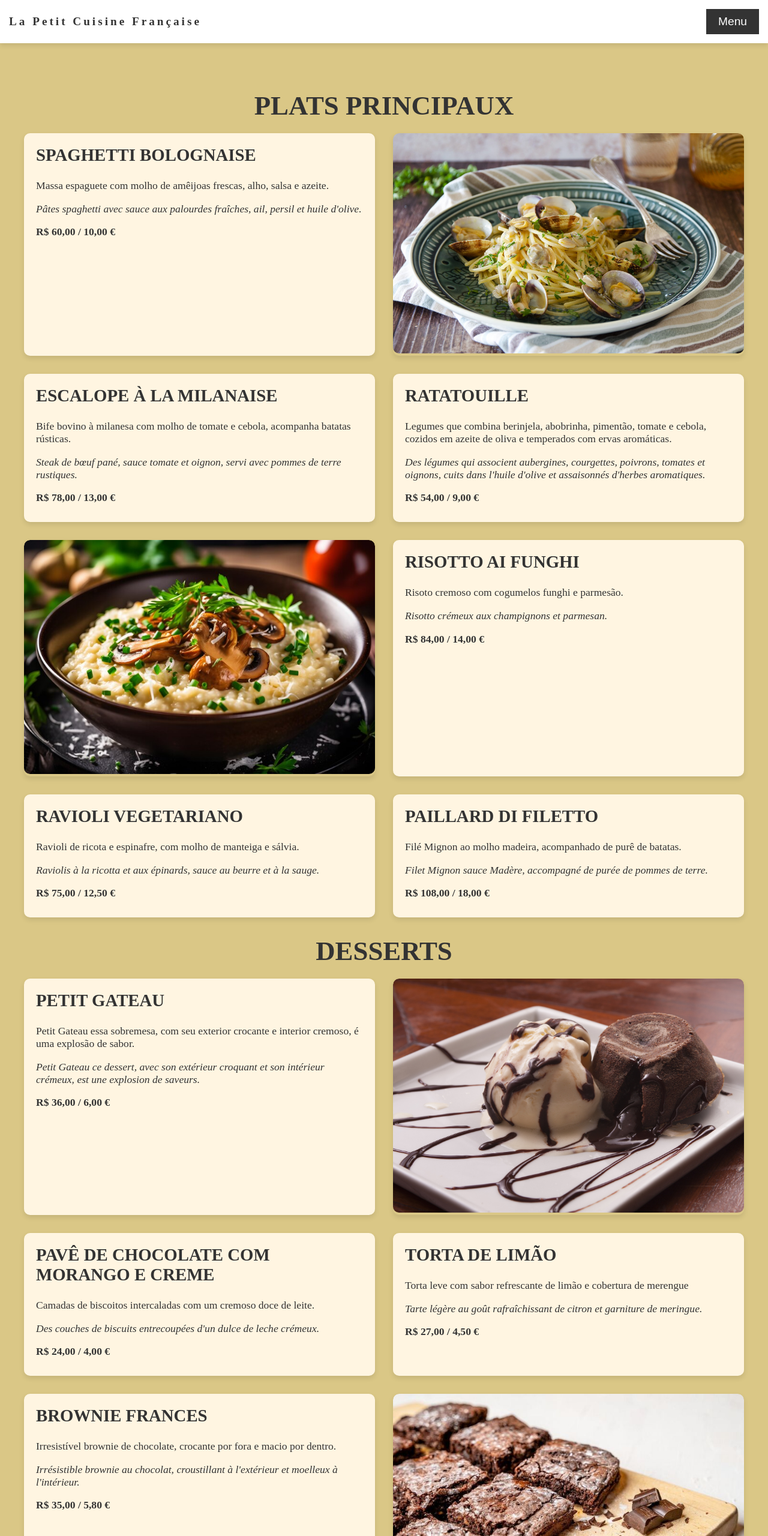
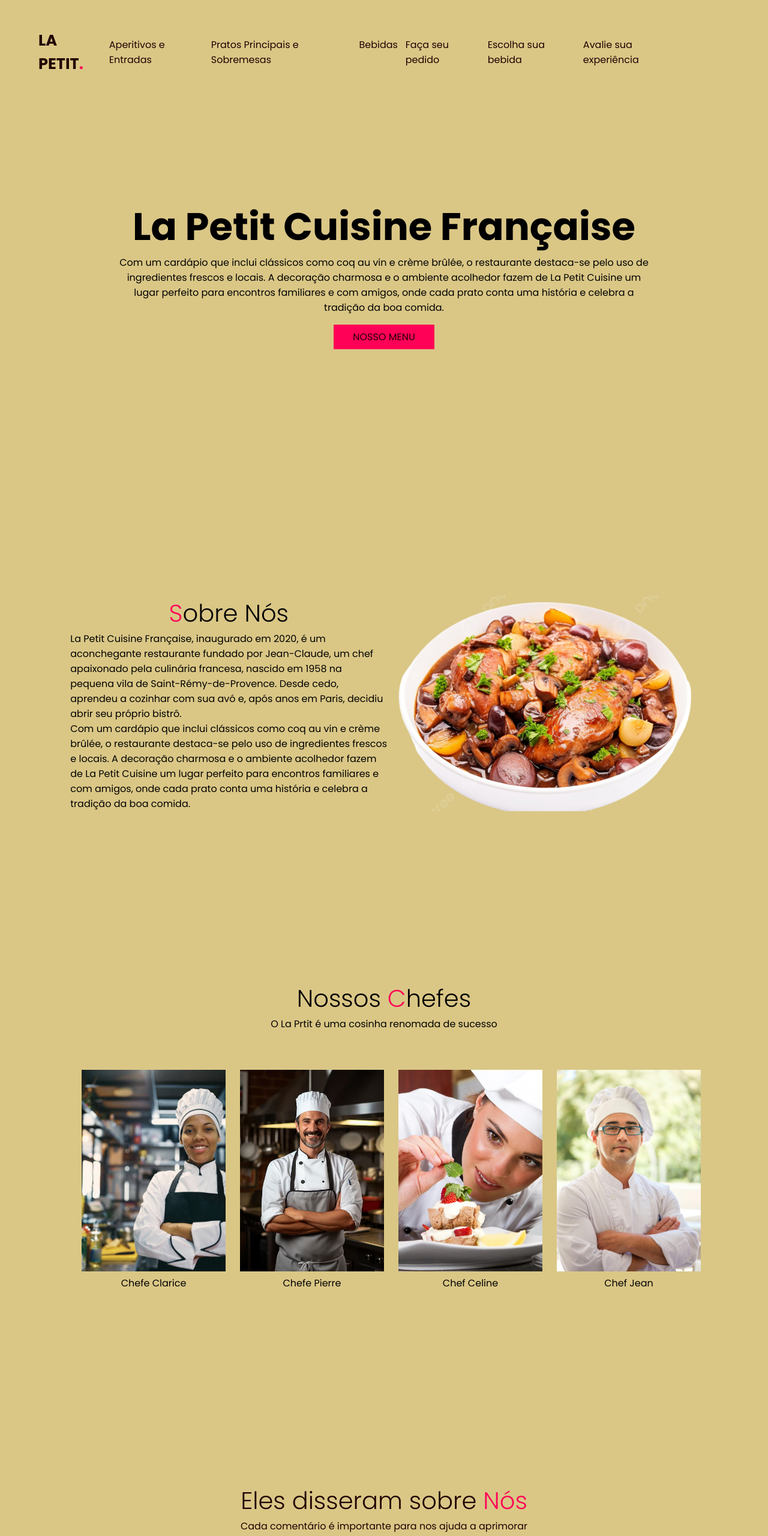
Before and after one commit to GabiSScheidt/Projeto_MenuRestaurante, a plain HTML site: page index.html in a window 1280 px wide. Shown: the top 2560 px of the page at 60% size. Drawn offline with Linux system fonts and the light colour scheme.

Commit message:
novos ajustes

```diff
--- a/index.html
+++ b/index.html
@@ -1,155 +1,181 @@
 <!DOCTYPE html>
 <html lang="pt-BR">
+
 <head>
   <meta charset="UTF-8">
+  <meta http-equiv="X-UA-Compatible" content="IE=edge">
   <meta name="viewport" content="width=device-width, initial-scale=1.0">
-    <link rel="stylesheet" href="./CSS/combined.css">
-    <title>Pratos Principais e Sobremesas</title>
+  <link rel="stylesheet" href="./CSS/home.css">
+  <link
+    href="https://fonts.googleapis.com/css2?family=Poppins:ital,wght@0,100;0,200;0,300;0,400;0,500;0,600;0,700;0,800;0,900;1,100;1,200;1,300;1,400;1,600;1,700;1,800;1,900&display=swap"
+    rel="stylesheet">
+  <script src="./script.js" defer></script>
+  <title>Restaurant La Petit</title>
+</head>
 
-</head>
 <body>
+  <header>
+    <h1>LA PETIT<span class="span-text">.</span></h1>
+    <div class="menu-toggle"></div>
+    <nav>
+      <ul>
+        <li class="list-item"> <a href="./aperitivos_entradas.html">Aperitivos e Entradas</a></li>
+        <li class="list-item"> <a href="./pratosPrincipais_ Sobremesas.html">Pratos Principais e Sobremesas</a></li>
+        <li class="list-item"> <a href="./bebidas.html">Bebidas</a></li>
+        <li class="list-item"> <a href="./Seletor_comida.html">Faça seu pedido</a></li>
+        <li class="list-item"> <a href="./Seletor_bebida.html">Escolha sua bebida</a></li>
+        <li class="list-item"> <a href="./formulario_Experiencia.html">Avalie sua experiência</a></li>
 
-    <!-- Cabeçalho -->
-    <div class="w3-top">
-        <div class="bar">
-            <a href="#home">La Petit Cuisine Française</a>
-            <button class="menu-toggle" onclick="toggleMenu()">Menu</button>
-        </div>
-    </div>
-
-    <header>
-        <nav id="menu">
-          <ul>
-            <li class="list-item"><a href="index.html">Home</a></li>
-            <li class="list-item"><a href="aperitivos_entradas.html">Aperitivos e Entradas</a></li>
-            <li class="list-item"><a href="pratosPrincipais_ Sobremesas.html">Pratos Principais e Sobremesas</a></li>
-            <li class="list-item"><a href="bebidas.html">Bebidas</a></li>
-            <li class="list-item"><a href="Seletor_comida.html">Seletor de course</a></li>
-            <li class="list-item"><a href="Seletor_bebida.html">Seletor de bebidas</a></li>
-            <li class="list-item"><a href="formulario_Experiencia.html">Como Foi Experiência</a></li>
     </ul>
     </nav>
   </header>
 
-    <!-- Principal -->
-    <div class="container">
-        <h1>Plats Principaux</h1>
-        <div class="content">
 
-            <!-- Primeiro prato com Imagem -->
-
-            <div class="pratos">
-                <h2>Spaghetti bolognaise</h2>
-                <p>Massa espaguete com molho de amêijoas frescas, alho, salsa e azeite.</p>
-                <p><em>Pâtes spaghetti avec sauce aux palourdes fraîches, ail, persil et huile d'olive.</em></p>
-                <p class="preco">R$ 60,00 / 10,00 €</p>
-            </div>
-            <div class="image">
-                <img src="./img/Spaghetti-alle-vongole.jpeg" alt="Spaghetti alle vongole">
+  <section class="hero">
+    <div class="branding-container">
+      <h2 class="slogan">La Petit Cuisine Française </h2>
+      <p>Com um cardápio que inclui clássicos como coq au vin e crème brûlée, o restaurante destaca-se pelo uso de ingredientes frescos e locais. A decoração charmosa e o ambiente acolhedor fazem de La Petit Cuisine um lugar perfeito para encontros familiares e com amigos, onde cada prato conta uma história e celebra a tradição da boa comida.</p>
+      <a href="./aperitivos_entradas.html" class="btn">Nosso Menu</a>
     </div>
 
-            <!-- Segundo prato -->
-            <div class="pratos">
-                <h2>Escalope à la Milanaise</h2>
-                <p>Bife bovino à milanesa com molho de tomate e cebola, acompanha batatas rústicas.</p>
-                <p><em>
-                    Steak de bœuf pané, sauce tomate et oignon, servi avec pommes de terre rustiques.</em></p>
-                <p class="preco">R$ 78,00 / 13,00 €</p>
+  </section>
+  <main>
+    <section class="about" id="about">
+      <div class="text">
+        <h2> <span class="span-text">S</span>obre Nós</h2>
+        <p>La Petit Cuisine Française, inaugurado em 2020, é um aconchegante restaurante fundado por Jean-Claude, um chef apaixonado pela culinária francesa, nascido em 1958 na pequena vila de Saint-Rémy-de-Provence. Desde cedo, aprendeu a cozinhar com sua avó e, após anos em Paris, decidiu abrir seu próprio bistrô.
+          <br>
+          Com um cardápio que inclui clássicos como coq au vin e crème brûlée, o restaurante destaca-se pelo uso de ingredientes frescos e locais. A decoração charmosa e o ambiente acolhedor fazem de La Petit Cuisine um lugar perfeito para encontros familiares e com amigos, onde cada prato conta uma história e celebra a tradição da boa comida.
+        </p>
       </div>
 
-            <!-- Terceiro prato -->
-            <div class="pratos">
-                <h2>Ratatouille</h2>
-                <p>Legumes que combina berinjela, abobrinha, pimentão, tomate e cebola, cozidos em azeite de oliva e temperados com ervas aromáticas.</p>
-                <p><em>Des légumes qui associent aubergines, courgettes, poivrons, tomates et oignons, cuits dans l'huile d'olive et assaisonnés d'herbes aromatiques.</em></p>
-                <p class="preco">R$ 54,00 / 9,00 €</p>
+      <div class="image-container">
+        <img src="./img/coq-au.png" alt="Ratatui de Frango">
+      </div>
+    </section>
+
+
+
+    <section class="experts" id="experts">
+      <div class="text">
+        <h2>Nossos <span class="span-text">C</span>hefes </h2>
+        <p>O La Prtit é uma cosinha renomada de sucesso </p>
       </div>
 
-            <!-- Quarto prato com Imagem -->
-            <div class="image">
-                <img src="./img/risoto-cremoso-de-cogumelos-com-queijo-parmesao-e-ervas-frescas-generative-ai_862745-845.jpg" alt="Risotto ai funghi">
-            </div>
-            <div class="pratos">
-                <h2>Risotto ai funghi</h2>
-                <p>Risoto cremoso com cogumelos funghi e parmesão.</p>
-                <p><em>
-                    Risotto crémeux aux champignons et parmesan.</em></p>
-                <p class="preco">R$ 84,00 / 14,00 €</p>
+      <div class="expert-content">
+
+        <div class="expert-content-container">
+          <div class="image-container">
+            <img src="./img/Chefe Clarice.jpg" alt="Chefe Clarice">
+
+            <p class="text">
+              Chefe Clarice
+            </p>
           </div>
 
-            <!-- Quinto prato -->
-            <div class="pratos">
-                <h2>Ravioli vegetariano</h2>
-                <p>Ravioli de ricota e espinafre, com molho de manteiga e sálvia.</p>
-                <p><em>Raviolis à la ricotta et aux épinards, sauce au beurre et à la sauge.</em></p>
-                <p class="preco">R$ 75,00 / 12,50 €</p>
         </div>
-            <!-- Sexto prato -->
-            <div class="pratos">
-                <h2>Paillard di Filetto</h2>
-                <p>Filé Mignon ao molho madeira, acompanhado de purê de batatas.</p>
-                <p><em>Filet Mignon sauce Madère, accompagné de purée de pommes de terre.</em></p>
-                <p class="preco">R$ 108,00 / 18,00 €</p>
+
+
+        <div class="expert-content-container">
+          <div class="image-container">
+            <img src="./img/Chef_Pierre.avif" alt="Chef Chef_Pierre">
+            <p class="text">
+              Chefe Pierre
+            </p>
+          </div>
+
+        </div>
+
+
+        <div class="expert-content-container">
+          <div class="image-container">
+            <img src="./img/Chefe_Celine.jpg" alt="Chef Celine">
+            <p class="text">
+              Chef Celine
+            </p>
+          </div>
+
+        </div>
+
+
+        <div class="expert-content-container">
+          <div class="image-container">
+            <img src="./img/Chef_Jean.jpg" alt="Chefe Jean">
+            <p class="text">
+              Chef Jean
+            </p>
+          </div>
+
         </div>
       </div>
-        <h1>Desserts</h1>
-        <div class="content">
 
-            <!-- Prato com Imagem -->
-            <div class="pratos">
-                <h2>Petit Gateau</h2>
-                <p>Petit Gateau essa sobremesa, com seu exterior crocante e interior cremoso, é uma explosão de sabor.</p>
-                <p><em>
-                    Petit Gateau ce dessert, avec son extérieur croquant et son intérieur crémeux, est une explosion de saveurs.</em></p>
-                <p class="preco">R$ 36,00 / 6,00 €</p>
-            </div>
-            <div class="image">
-                <img src="img/petit gateau.jpg" alt="Petit Gateau">
+    </section>
+
+    <section class="testimonials" id="testimonials">
+      <div class="text">
+        <h2>Eles disseram sobre <span class="span-text">Nós</span> </h2>
+        <p>Cada comentário é importante para nos ajuda a aprimorar ainda mais a experiência no La Petit</p>
       </div>
 
-            <!-- Prato sem imagem -->
-            <div class="pratos">
-                <h2>Pavê de Chocolate com Morango e Creme</h2>
-                <p>Camadas de biscoitos intercaladas com um cremoso doce de leite.</p>
-                <p><em>Des couches de biscuits entrecoupées d'un dulce de leche crémeux.</em></p>
-                <p class="preco">R$ 24,00 / 4,00 €</p>
+      <div class="content">
+        <div class="testimonial-container">
+          <div class="testimonial-image">
+            <img src="https://www.tribunapr.com.br/wp-content/uploads/2020/08/16145536/jovem-feliz-freepik-ArthurHidden-1.jpg" alt="">
           </div>
 
-            <!-- Prato sem imagem  -->
-            <div class="pratos">
-                <h2>Torta de Limão</h2>
-                <p>Torta leve com sabor refrescante de limão e cobertura de merengue</p>
-                <p><em>Tarte légère au goût rafraîchissant de citron et garniture de meringue.</em></p>
-                <p class="preco">R$ 27,00 / 4,50 €</p>
+          <div class="testimonial-text">
+            <p>Minha experiência no La Petit foi simplesmente encantadora! Desde o momento em que entrei, fui recebido com um atendimento caloroso e atencioso. O ambiente é aconchegante, com uma decoração que mistura elegância e charme.
+
+            </p>
           </div>
 
-            <!-- Prato com imagem -->
-            <div class="pratos">
-                <h2>Brownie Frances</h2>
-                <p>Irresistível brownie de chocolate, crocante por fora e macio por dentro.</p>
-                <p><em>Irrésistible brownie au chocolat, croustillant à l'extérieur et moelleux à l'intérieur.</em></p>
-                <p class="preco">R$ 35,00 / 5,80 €</p>
+          <div class="testimonial-name-container">
+            <h3 class="testimonial-name">
+              Catarrine Dion
+            </h3>
           </div>
-            <div class="image">
-                <img src="img/brownie.jpg" alt="Brownie francês">
         </div>
 
-            <!-- Prato sem Imagem -->
-            <div class="pratos">
-                <h2>Mousse de Maracujá</h2>
-                <p>Mousse cremosa de maracujá, perfeita para os amantes de frutas cítricas</p>
-                <p><em>Mousse onctueuse aux fruits de la passion, parfaite pour les amateurs d'agrumes.</em></p>
-                <p class="preco">R$ 21,00 / 3,50 €</p>
+        <div class="testimonial-container">
+          <div class="testimonial-image">
+            <img src="https://img.freepik.com/fotos-premium/retrato-de-uma-mulher-com-excesso-de-peso-durante-uma-viagem-ao-mundo-e-fundo-de-ferias_1078161-2032597.jpg" alt="">
+          </div>
+
+          <div class="testimonial-text">
+            <p>O menu é uma verdadeira viagem pela culinária, com pratos que combinam sabores autênticos e ingredientes frescos. Experimentei o risoto de frutos do mar e fiquei impressionado com a combinação de sabores e a apresentação impecável. Para a sobremesa, a tarte tatin foi a cereja do bolo – doce na medida certa e simplesmente divina!</p>
+          </div>
+
+          <div class="testimonial-name-container">
+            <h3 class="testimonial-name">
+              Samir Renê
+            </h3>
+          </div>
+        </div>
+
+
+        <div class="testimonial-container">
+          <div class="testimonial-image">
+            <img src="https://www.pngall.com/wp-content/uploads/2016/04/Happy-Person-Transparent.png" alt="">
+          </div>
+
+          <div class="testimonial-text">
+            <p>Além disso, a carta de vinhos é bem selecionada e o sommelier fez ótimas sugestões para harmonizar com nossos pratos. Sem dúvida, o La Petit se tornou um dos meus lugares favoritos para jantar. Recomendo a todos que buscam uma experiência gastronômica memorável!</p>
+          </div>
+
+          <div class="testimonial-name-container">
+            <h3 class="testimonial-name">
+              Zinedin Lafae
+            </h3>
           </div>
         </div>
       </div>
-
-    <!-- Rodapé -->
+    </section>
     <footer>
       <p>&copy; 2024 La Petit Cuisine Française. Todos os direitos reservados.</p>
-        <a href="aperitivos_entradas.html">&larr; Página Anterior</a>
-        <a href="bebidas.html">Próxima Página &rarr;</a>
+      <a href="aperitivos_entradas.html">Próxima Página &rarr;</a>
     </footer>
-<script src="script.js"></script>
+
+  </main>
 </body>
+
 </html>
```
Also changed, not shown: Seletor_comida.html (+1 -1 lines). Lines whose indentation alone changed are shown as unchanged.
